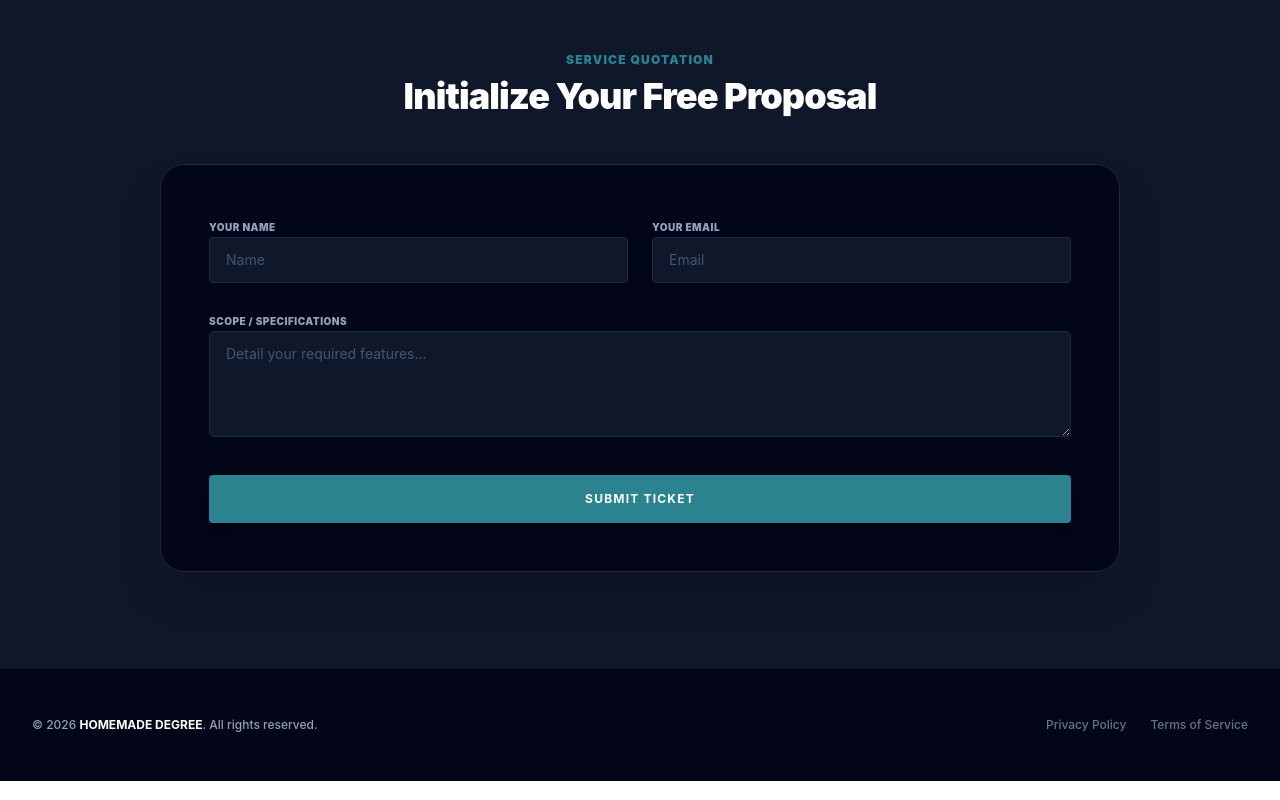
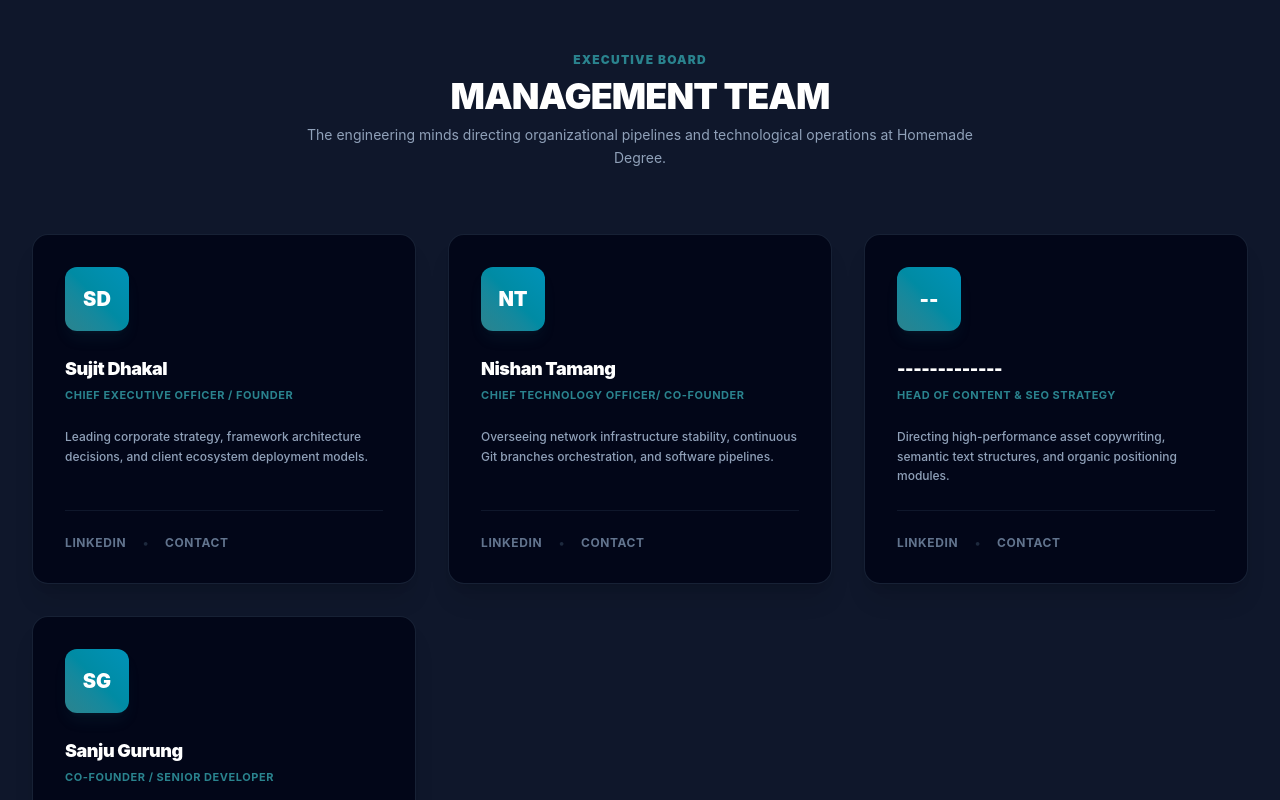
Before and after one commit to sujitdhakal0812/homemade-degree, a React (Vite) app: page / in a window 1280 px wide. Shown: the part 2760-3560 px from the top of the page. Built offline with nearby package versions, Linux system fonts and the light colour scheme.

Commit message:
Added management Team

```diff
--- a/src/App.jsx
+++ b/src/App.jsx
@@ -8,6 +8,7 @@
 import About from './components/About';
 import Services from './components/Services';
 import Contact from './components/Contact';
+import Team from './components/Team';
 
 export default function App() {
   const [searchModalOpen, setSearchModalOpen] = useState(false);
@@ -32,7 +33,7 @@
       <About logo={logo} />
 
       <Services />
-
+       <Team />
       <Contact />
 
       {/* Pop-up Global Search Overlay Modal */}
--- a/src/components/About.jsx
+++ b/src/components/About.jsx
@@ -1,5 +1,6 @@
 import React from 'react';
 import logo from '../assets/homemade-degree.png';
+
 
 export default function About() {
   return (
@@ -23,7 +24,7 @@
             </div>
             <div>
               <div className="flex justify-between text-xs font-bold text-slate-900 mb-1.5 uppercase tracking-wide"><span>Mobile Application Platforms</span><span>85%</span></div>
-              <div className="w-full bg-slate-100 h-2 rounded-full overflow-hidden"><div className="bg-slate-900 h-full rounded-full" style={{ width: '85%' }}></div></div>
+              <div className="w-full bg-slate-100 h-2 rounded-full overflow-hidden"><div className="bg-[#2A838E] h-full rounded-full" style={{ width: '85%' }}></div></div>
             </div>
           </div>
         </div>
--- a/src/components/Services.jsx
+++ b/src/components/Services.jsx
@@ -1,4 +1,5 @@
 import React, { useState } from 'react';
+
 
 export default function Services() {
   const [activePortfolioFilter, setActivePortfolioFilter] = useState('all');
--- /dev/null
+++ b/src/components/Team.jsx
@@ -0,0 +1,97 @@
+import React from 'react';
+
+export default function Team() {
+
+  const managementTeam = [
+    {
+      id: 1,
+      name: 'Sujit Dhakal',
+      role: 'Chief Executive Officer / Founder',
+      bio: 'Leading corporate strategy, framework architecture decisions, and client ecosystem deployment models.',
+      avatarInitials: 'SD'
+    },
+    {
+      id: 2,
+      name: 'Nishan Tamang',
+      role: 'Chief Technology Officer/ Co-Founder',
+      bio: 'Overseeing network infrastructure stability, continuous Git branches orchestration, and software pipelines.',
+      avatarInitials: 'NT'
+    },
+    {
+      id: 3,
+      name: '-------------',
+      role: 'Head of Content & SEO Strategy',
+      bio: 'Directing high-performance asset copywriting, semantic text structures, and organic positioning modules.',
+      avatarInitials: '--'
+    },
+
+{
+      id: 4,
+      name: 'Sanju Gurung',
+      role: 'Co-Founder / Senior Developer',
+      bio: 'Directing high-performance asset copywriting, semantic text structures, and organic positioning modules.',
+      avatarInitials: 'SG'
+    }
+
+
+
+  ];
+
+  return (
+    <section id="team" className="py-24 bg-slate-900 text-white border-b border-slate-800">
+      <div className="max-w-7xl mx-auto px-4 sm:px-6 lg:px-8">
+
+        {/* Section Header */}
+        <div className="text-center max-w-2xl mx-auto mb-16 space-y-2">
+          <span className="text-[#2A838E] font-black uppercase tracking-widest text-xs block">EXECUTIVE BOARD</span>
+          <h2 className="text-3xl font-black tracking-tight sm:text-4xl uppercase">Management Team</h2>
+          <p className="text-slate-400 text-xs sm:text-sm leading-relaxed">
+            The engineering minds directing organizational pipelines and technological operations at Homemade Degree.
+          </p>
+        </div>
+
+        {/* Responsive Grid Layout (Mobile: 1, Tablet: 2, Laptop/Desktop: 3 Column) */}
+        <div className="grid md:grid-cols-2 lg:grid-cols-3 gap-8">
+          {managementTeam.map((member) => (
+            <div
+              key={member.id}
+              className="bg-slate-950 p-8 rounded-2xl border border-slate-800/80 shadow-xl hover:border-[#2A838E]/50 transition duration-300 group flex flex-col justify-between"
+            >
+              <div className="space-y-6">
+
+                {/* Modern Minimalist Placeholder Avatar Badge (Loads instantly, perfectly centered) */}
+                <div className="w-16 h-16 rounded-xl bg-gradient-to-tr from-[#2A838E] to-cyan-600 flex items-center justify-center font-black text-xl text-white shadow-lg shadow-[#2A838E]/10 select-none group-hover:scale-105 transition-transform duration-300">
+                  {member.avatarInitials}
+                </div>
+
+                {/* Identity Framework */}
+                <div className="space-y-1">
+                  <h4 className="text-lg font-black tracking-tight text-white group-hover:text-[#2A838E] transition duration-300">
+                    {member.name}
+                  </h4>
+                  <p className="text-[11px] font-bold text-[#2A838E] uppercase tracking-wider">
+                    {member.role}
+                  </p>
+                </div>
+
+                {/* Bio text */}
+                <p className="text-xs text-slate-400 leading-relaxed font-medium">
+                  {member.bio}
+                </p>
+              </div>
+
+              {/* Minimalist Corporate Social Icon Anchors */}
+              <div className="pt-6 mt-6 border-t border-slate-900 flex items-center space-x-4 text-slate-500">
+                <a href="#" className="hover:text-white transition text-xs font-bold tracking-wider uppercase">LinkedIn</a>
+                <span className="text-slate-800 text-xs">•</span>
+                <a href="#" className="hover:text-white transition text-xs font-bold tracking-wider uppercase">Contact</a>
+              </div>
+
+            </div>
+          ))}
+        </div>
+
+      </div>
+    </section>
+  );
+}
```
